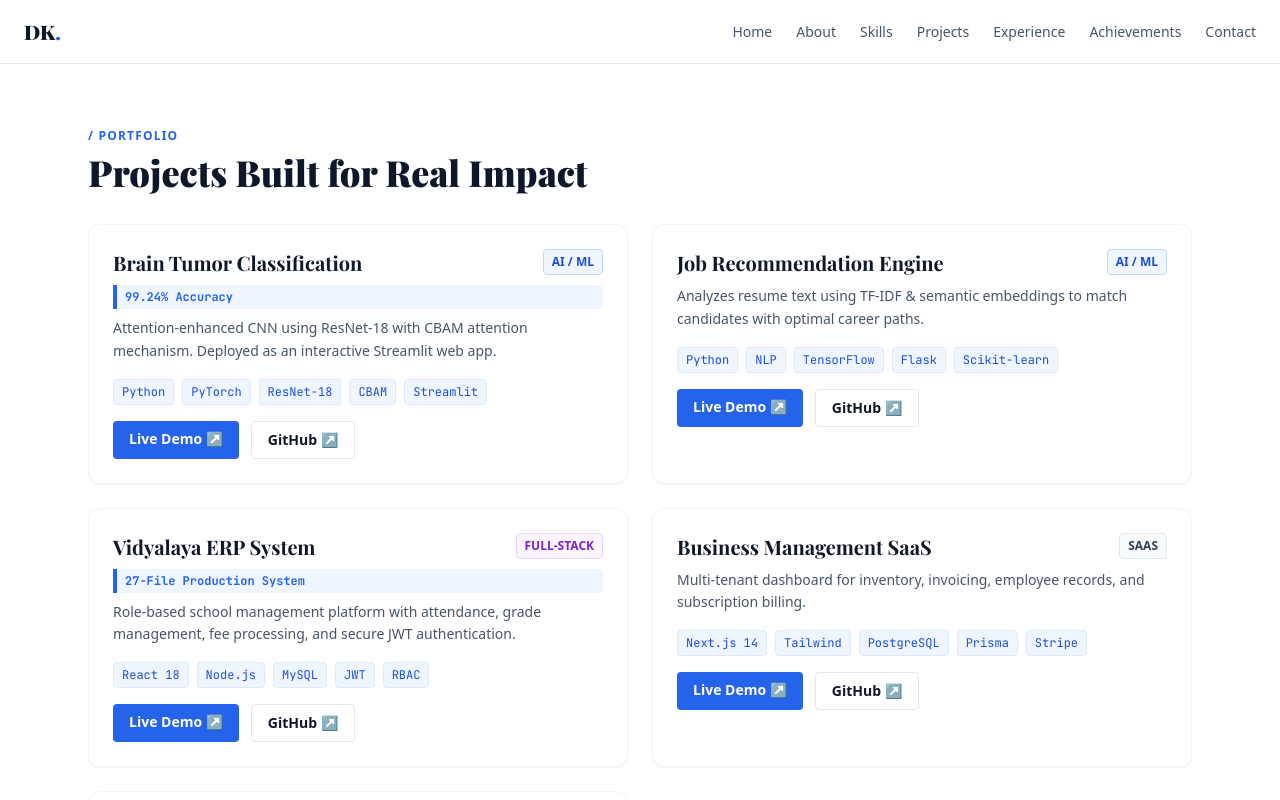
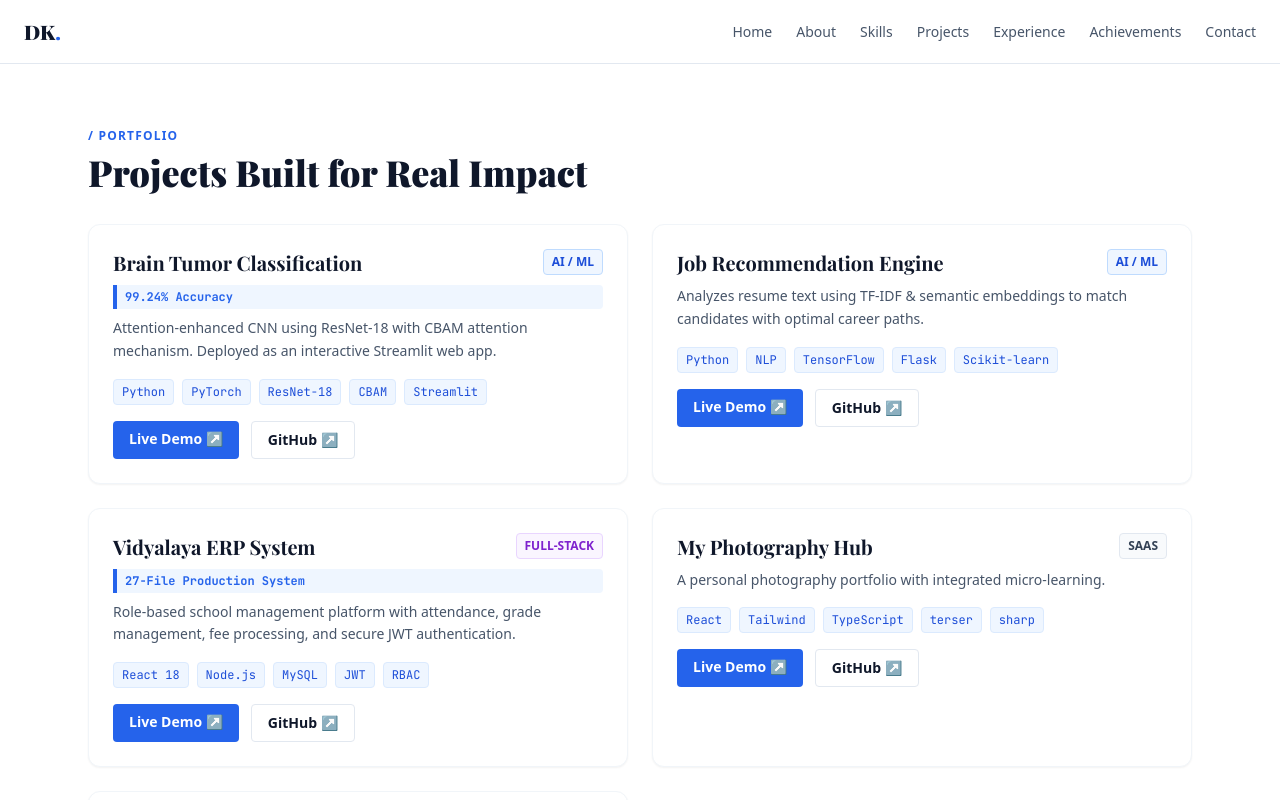
Before and after one commit to dharamveerkz/dharamveer-cse-portfolio, a Next.js app: page /projects in a window 1280 px wide. Shown: the top 800 px of the page. Built offline with nearby package versions, Linux system fonts and the light colour scheme; a web font is replaced by a local one.

Commit message:
Update page.tsx

```diff
--- a/app/projects/page.tsx
+++ b/app/projects/page.tsx
@@ -26,12 +26,12 @@ const projects = [
     githubUrl: "https://github.com/your-username/vidyalaya-erp"
   },
   {
-    title: "Business Management SaaS",
-    desc: "Multi-tenant dashboard for inventory, invoicing, employee records, and subscription billing.",
-    stack: ["Next.js 14", "Tailwind", "PostgreSQL", "Prisma", "Stripe"],
+    title: "My Photography Hub",
+    desc: "A personal photography portfolio with integrated micro-learning.",
+    stack: ["React", "Tailwind", "TypeScript", "terser", "sharp"],
     badge: "SaaS",
-    demoUrl: "https://your-saas-dashboard-url.com",
-    githubUrl: "https://github.com/your-username/business-saas"
+    demoUrl: "https://dharamveer-photography-hub.vercel.app/",
+    githubUrl: "https://github.com/dharamveerkz/my-photography-gallery"
   },
   {
     title: "internwin- Educational Platform",
```
